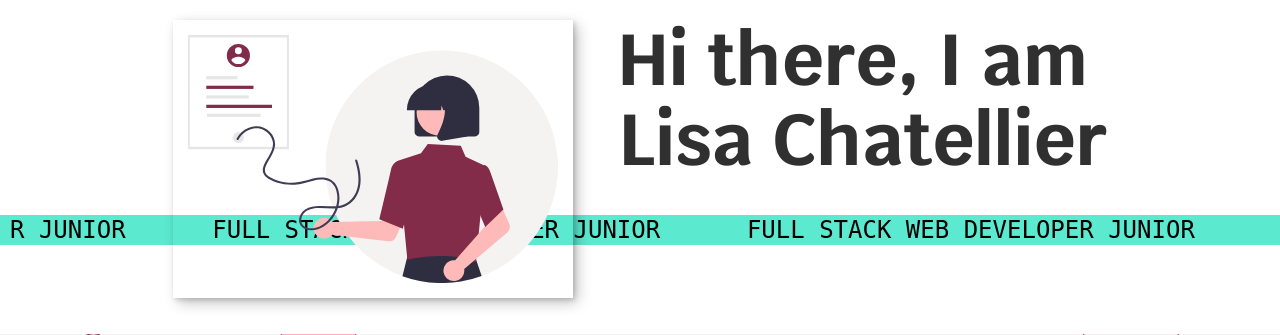
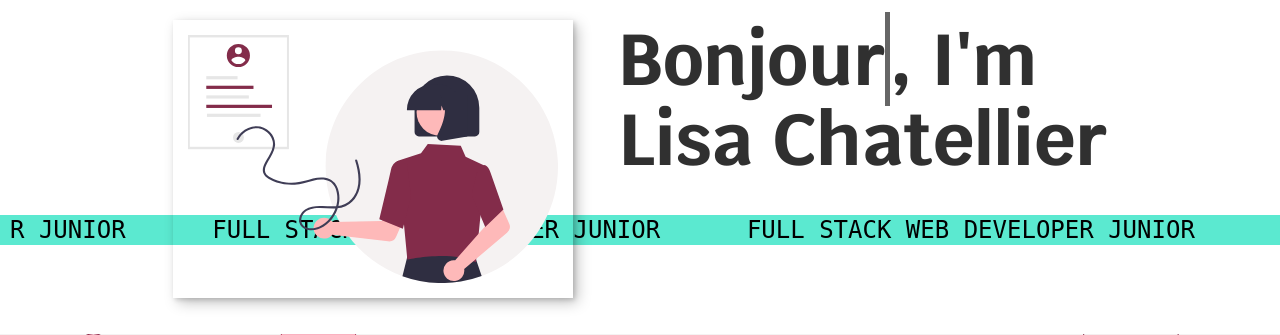
Before and after one commit to shinboram-90/cv-portfolio, a PHP site: page / in a window 1280 px wide. Shown: the part 95-430 px from the top of the page. Run offline with PHP 8.4, Linux system fonts and the light colour scheme; some web fonts are replaced.

Commit message:
text animation

```diff
--- a/assets/css/style.css
+++ b/assets/css/style.css
@@ -131,3 +131,21 @@ section {
     padding: 2em 5em;
   }
 }
+
+.txt-rotate {
+  overflow: hidden; /* Ensures the content is not revealed until the animation */
+  border-right: 0.07em solid #666; /* The typwriter cursor */
+  /* white-space: nowrap;  */
+
+  animation: blinky 0.75s step-end infinite;
+}
+
+@keyframes blinky {
+  from,
+  to {
+    border-color: transparent;
+  }
+  50% {
+    border-color: #666;
+  }
+}
--- a/home.html
+++ b/home.html
@@ -4,7 +4,7 @@
     <meta charset="UTF-8" />
     <meta http-equiv="X-UA-Compatible" content="IE=edge" />
     <meta name="viewport" content="width=device-width, initial-scale=1.0" />
-    <title>Lisa Portfolio</title>
+    <title>Lisa Web Developer Portfolio</title>
     <link
       rel="stylesheet"
       href="https://cdnjs.cloudflare.com/ajax/libs/font-awesome/5.15.3/css/all.min.css"
@@ -56,7 +56,12 @@
     </form>
     <section class="intro" id="home">
       <h1 class="section__title section__title--intro">
-        Hi there, I am <strong>Lisa Chatellier</strong>
+        <span
+          class="txt-rotate"
+          data-period="2000"
+          data-rotate='[ "Hi there", "Bonjour", "Holà", "안녕하세요", "こんいちは" ]'
+        ></span
+        >, I'm <strong>Lisa Chatellier</strong>
       </h1>
       <img src="/images/intro.svg" alt="an illustration" class="intro__img" />
     </section>
--- a/js/index.js
+++ b/js/index.js
@@ -99,3 +99,61 @@ window.addEventListener("DOMContentLoaded", (event) => {
     retina_detect: true,
   });
 });
+
+var TxtRotate = function (el, toRotate, period) {
+  this.toRotate = toRotate;
+  this.el = el;
+  this.loopNum = 0;
+  this.period = parseInt(period, 10) || 2000;
+  this.txt = "";
+  this.tick();
+  this.isDeleting = false;
+};
+
+TxtRotate.prototype.tick = function () {
+  var i = this.loopNum % this.toRotate.length;
+  var fullTxt = this.toRotate[i];
+
+  if (this.isDeleting) {
+    this.txt = fullTxt.substring(0, this.txt.length - 1);
+  } else {
+    this.txt = fullTxt.substring(0, this.txt.length + 1);
+  }
+
+  this.el.innerHTML = '<span class="wrap">' + this.txt + "</span>";
+
+  var that = this;
+  var delta = 300 - Math.random() * 100;
+
+  if (this.isDeleting) {
+    delta /= 2;
+  }
+
+  if (!this.isDeleting && this.txt === fullTxt) {
+    delta = this.period;
+    this.isDeleting = true;
+  } else if (this.isDeleting && this.txt === "") {
+    this.isDeleting = false;
+    this.loopNum++;
+    delta = 500;
+  }
+
+  setTimeout(() => {
+    that.tick();
+  }, delta);
+};
+
+window.addEventListener("load", () => {
+  var elements = document.getElementsByClassName("txt-rotate");
+  for (var i = 0; i < elements.length; i++) {
+    var toRotate = elements[i].getAttribute("data-rotate");
+    var period = elements[i].getAttribute("data-period");
+    if (toRotate) {
+      new TxtRotate(elements[i], JSON.parse(toRotate), period);
+    }
+  }
+});
+
+// window.addEventListener("load", function(evt) {
+//   alert("hello");
+// });
```
